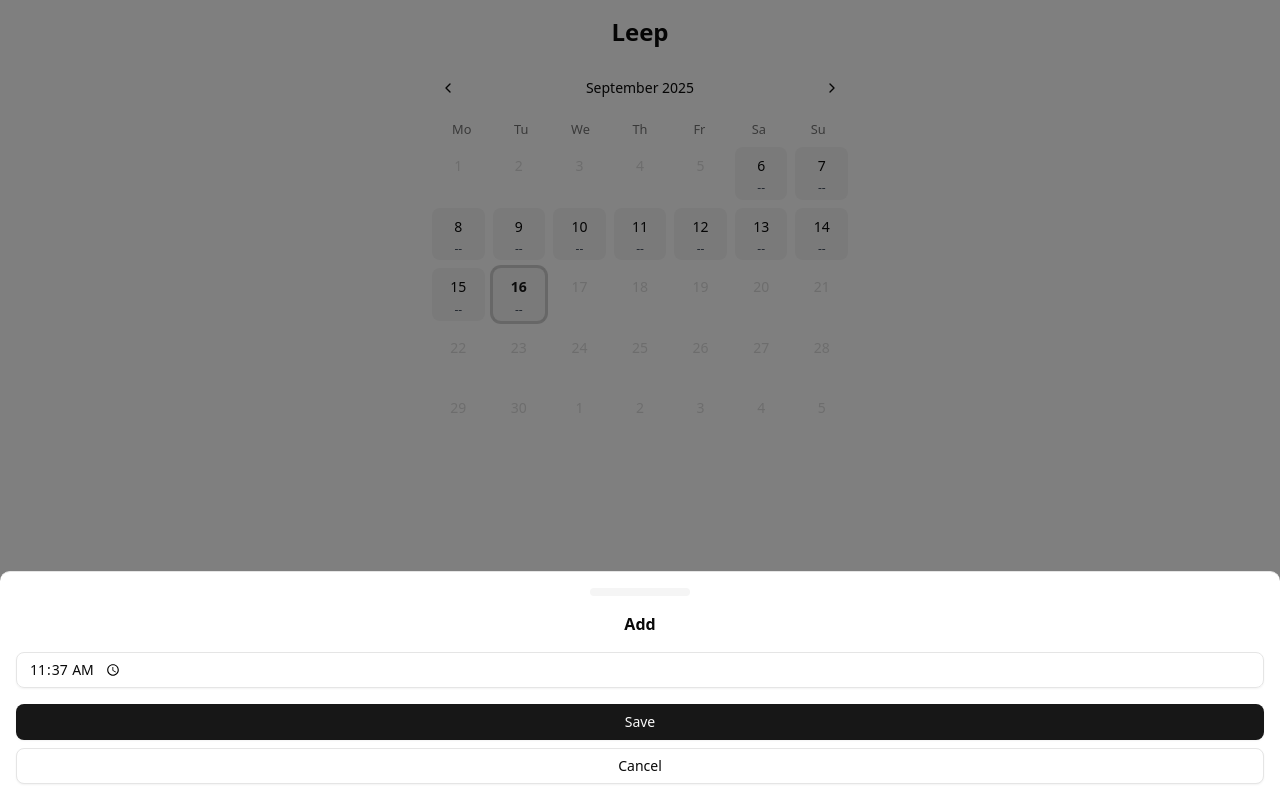
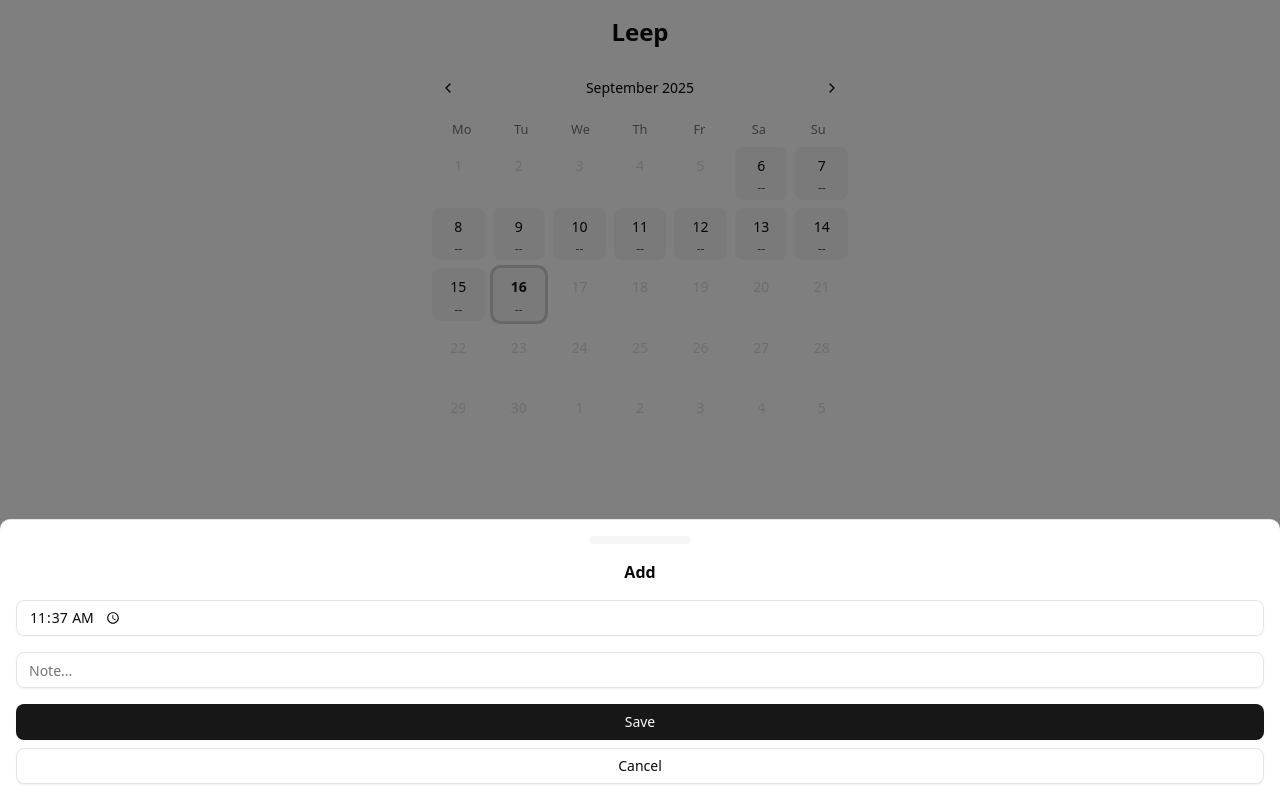
Before and after one commit to ilenceye/leep, a React (Vite) app: page / in a window 1280 px wide. Both pictures are taken after a click on the button 640 px from the left and 764 px from the top of the page. Built offline with nearby package versions, Linux system fonts and the light colour scheme.

Commit message:
feat: user can add note when creating leep

```diff
--- a/src/components/CreateLeep.tsx
+++ b/src/components/CreateLeep.tsx
@@ -25,8 +25,9 @@ export function CreateLeep() {
     e.preventDefault();
     const formData = new FormData(e.currentTarget);
     const time = formData.get("time") as string;
+    const note = (formData.get("note") as string).trim() || undefined;
     const id = window.crypto.randomUUID();
-    createLeep({ id, date: selectedDateStr, sleepTime: time });
+    createLeep({ id, date: selectedDateStr, sleepTime: time, note });
   };
 
   return (
@@ -42,12 +43,18 @@ export function CreateLeep() {
           <DrawerDescription className="sr-only"></DrawerDescription>
         </DrawerHeader>
         <form onSubmit={handleSubmit}>
-          <div className="px-4">
+          <div className="space-y-4 px-4">
             <Input
               name="time"
               type="time"
               className="text-center"
               defaultValue={defaultSleepTime}
+            />
+            <Input
+              name="note"
+              type="text"
+              placeholder="Note..."
+              autoComplete="off"
             />
           </div>
           <DrawerFooter>
--- a/src/hooks/useLeep.tsx
+++ b/src/hooks/useLeep.tsx
@@ -5,6 +5,7 @@ type Leep = {
   id: string;
   date: string;
   sleepTime: string;
+  note?: string;
 };
 
 type LeepStore = {
```
